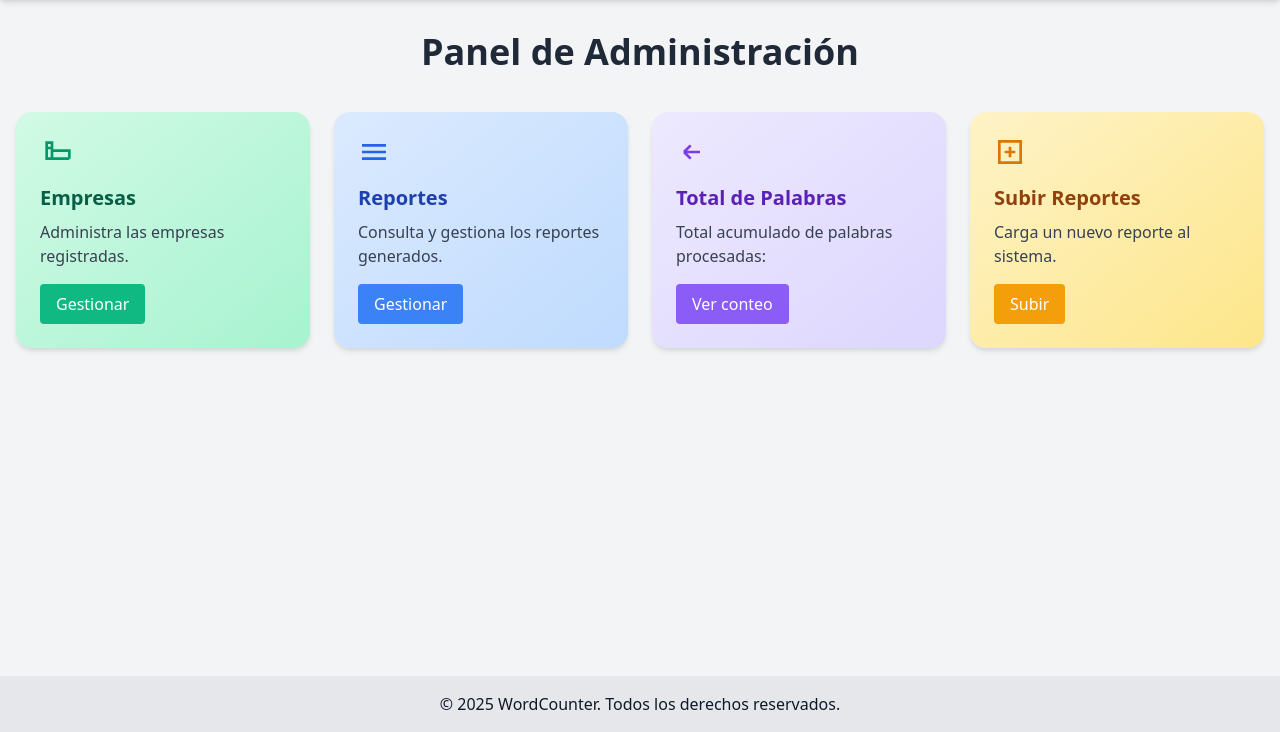
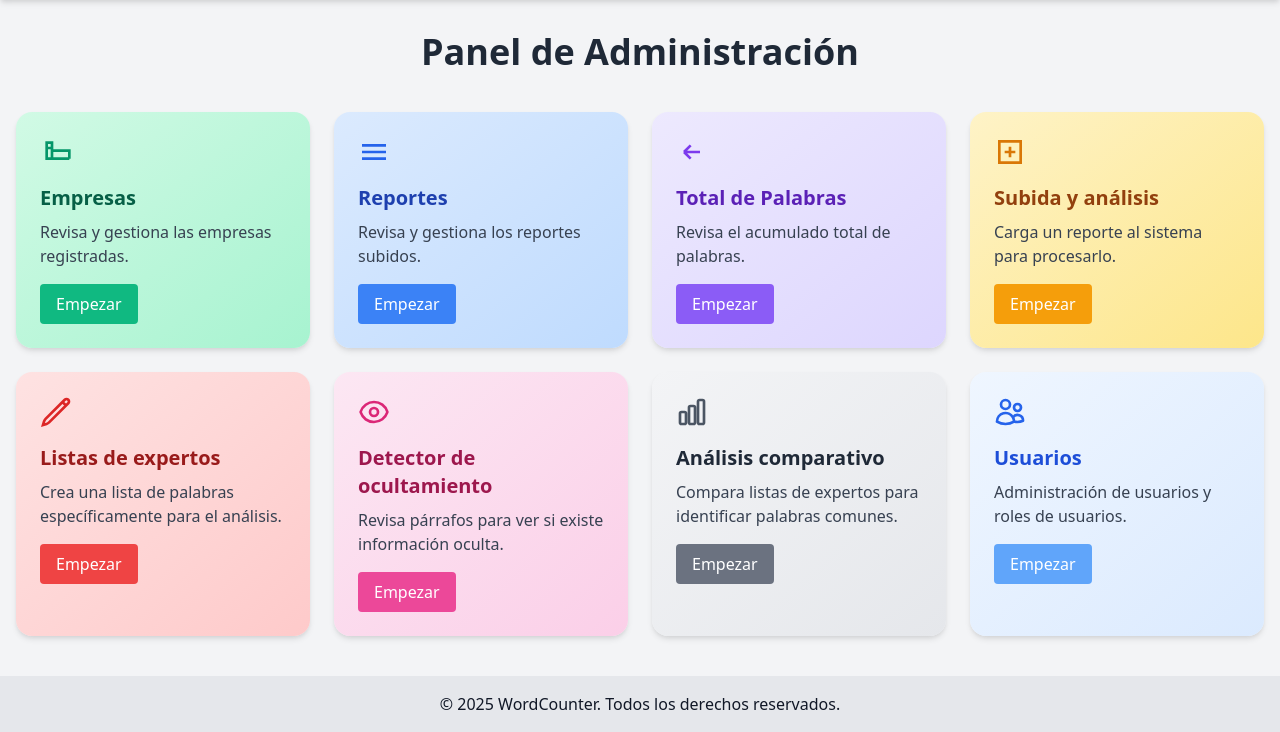
Before and after one commit to diegowar2525/ELI, a Django app: page /panel/ in a window 1280 px wide. Shown: the part 68-800 px from the top of the page. Run offline with Django 5.2, Linux system fonts and the light colour scheme; the visitor is signed in with stand-in values (Sample User, id 1); some libraries are stand-ins or nearby versions.

Commit message:
Versión 1.01

```diff
--- a/Counter/templates/panel.html
+++ b/Counter/templates/panel.html
@@ -7,7 +7,7 @@
     <h1 class="text-4xl font-bold mb-10 text-center text-gray-800">Panel de Administración</h1>
 
     <div class="grid grid-cols-1 sm:grid-cols-2 lg:grid-cols-4 gap-6">
-        <!-- Empresas -->
+        <!-- !Empresas -->
         <div class="bg-gradient-to-br from-green-100 to-green-200 p-6 rounded-2xl shadow-md hover:shadow-xl transform hover:-translate-y-1 transition duration-300">
             <div class="mb-4">
                 <svg class="w-8 h-8 text-green-600" fill="none" stroke="currentColor" stroke-width="2" viewBox="0 0 24 24">
@@ -15,11 +15,11 @@
                 </svg>
             </div>
             <h2 class="text-xl font-semibold mb-2 text-green-800">Empresas</h2>
-            <p class="text-gray-700 mb-4">Administra las empresas registradas.</p>
-            <a href="{% url 'companies' %}" class="inline-block bg-green-500 text-white px-4 py-2 rounded hover:bg-green-600 transition">Gestionar</a>
+            <p class="text-gray-700 mb-4">Revisa y gestiona las empresas registradas.</p>
+            <a href="{% url 'companies' %}" class="inline-block bg-green-500 text-white px-4 py-2 rounded hover:bg-green-600 transition">Empezar</a>
         </div>
 
-        <!-- Reportes -->
+        <!-- !Reportes -->
         <div class="bg-gradient-to-br from-blue-100 to-blue-200 p-6 rounded-2xl shadow-md hover:shadow-xl transform hover:-translate-y-1 transition duration-300">
             <div class="mb-4">
                 <svg class="w-8 h-8 text-blue-600" fill="none" stroke="currentColor" stroke-width="2" viewBox="0 0 24 24">
@@ -27,11 +27,11 @@
                 </svg>
             </div>
             <h2 class="text-xl font-semibold mb-2 text-blue-800">Reportes</h2>
-            <p class="text-gray-700 mb-4">Consulta y gestiona los reportes generados.</p>
-            <a href="{% url 'reports' %}" class="inline-block bg-blue-500 text-white px-4 py-2 rounded hover:bg-blue-600 transition">Gestionar</a>
+            <p class="text-gray-700 mb-4">Revisa y gestiona los reportes subidos.</p>
+            <a href="{% url 'reports' %}" class="inline-block bg-blue-500 text-white px-4 py-2 rounded hover:bg-blue-600 transition">Empezar</a>
         </div>
 
-        <!-- Conteo total -->
+        <!-- !Conteo total -->
         <div class="bg-gradient-to-br from-purple-100 to-purple-200 p-6 rounded-2xl shadow-md hover:shadow-xl transform hover:-translate-y-1 transition duration-300">
             <div class="mb-4">
                 <svg class="w-8 h-8 text-purple-600" fill="none" stroke="currentColor" stroke-width="2" viewBox="0 0 24 24">
@@ -39,21 +39,67 @@
                 </svg>
             </div>
             <h2 class="text-xl font-semibold mb-2 text-purple-800">Total de Palabras</h2>
-            <p class="text-gray-700 mb-4">Total acumulado de palabras procesadas:</p>
+            <p class="text-gray-700 mb-4">Revisa el acumulado total de palabras.</p>
             <div class="text-3xl font-bold text-purple-700 mb-4">{{ total_palabras }}</div>
-            <a href="{% url 'totalcount' %}" class="inline-block bg-purple-500 text-white px-4 py-2 rounded hover:bg-purple-600 transition">Ver conteo</a>
+            <a href="{% url 'totalcount' %}" class="inline-block bg-purple-500 text-white px-4 py-2 rounded hover:bg-purple-600 transition">Empezar</a>
         </div>
 
-        <!-- Subir reportes -->
+        <!-- !Subida y análisis -->
         <div class="bg-gradient-to-br from-yellow-100 to-yellow-200 p-6 rounded-2xl shadow-md hover:shadow-xl transform hover:-translate-y-1 transition duration-300">
             <div class="mb-4">
                 <svg class="w-8 h-8 text-yellow-600" fill="none" stroke="currentColor" stroke-width="2" viewBox="0 0 24 24">
                     <path d="M4 4v16h16V4H4zm4 8h8m-4-4v8" />
                 </svg>
             </div>
-            <h2 class="text-xl font-semibold mb-2 text-yellow-800">Subir Reportes</h2>
-            <p class="text-gray-700 mb-4">Carga un nuevo reporte al sistema.</p>
-            <a href="{% url 'upload' %}" class="inline-block bg-yellow-500 text-white px-4 py-2 rounded hover:bg-yellow-600 transition">Subir</a>
+            <h2 class="text-xl font-semibold mb-2 text-yellow-800">Subida y análisis</h2>
+            <p class="text-gray-700 mb-4">Carga un reporte al sistema para procesarlo.</p>
+            <a href="{% url 'upload' %}" class="inline-block bg-yellow-500 text-white px-4 py-2 rounded hover:bg-yellow-600 transition">Empezar</a>
+        </div>
+
+        <!-- !Listas de experto -->
+        <div class="bg-gradient-to-br from-red-100 to-red-200 p-6 rounded-2xl shadow-md hover:shadow-xl transform hover:-translate-y-1 transition duration-300">
+            <div class="mb-4">
+                <svg class="w-8 h-8 text-red-600" fill="none" stroke="currentColor" stroke-width="2" viewBox="0 0 24 24">
+                    <path d="m16.862 4.487 1.687-1.688a1.875 1.875 0 1 1 2.652 2.652L6.832 19.82a4.5 4.5 0 0 1-1.897 1.13l-2.685.8.8-2.685a4.5 4.5 0 0 1 1.13-1.897L16.863 4.487Zm0 0L19.5 7.125" />
+                </svg>
+            </div>
+            <h2 class="text-xl font-semibold mb-2 text-red-800">Listas de expertos</h2>
+            <p class="text-gray-700 mb-4">Crea una lista de palabras específicamente para el análisis.</p>
+            <a href="{% url 'expert_lists' %}" class="inline-block bg-red-500 text-white px-4 py-2 rounded hover:bg-red-600 transition">Empezar</a>
+        </div>
+        <!-- !Detector de ocultamiento -->
+        <div class="bg-gradient-to-br from-pink-100 to-pink-200 p-6 rounded-2xl shadow-md hover:shadow-xl transform hover:-translate-y-1 transition duration-300">
+            <div class="mb-4">
+                <svg class="w-8 h-8 text-pink-600" fill="none" stroke="currentColor" stroke-width="2" viewBox="0 0 24 24">
+                    <path stroke-linecap="round" stroke-linejoin="round" d="M2.036 12.322a1.012 1.012 0 0 1 0-.639C3.423 7.51 7.36 4.5 12 4.5c4.638 0 8.573 3.007 9.963 7.178.07.207.07.431 0 .639C20.577 16.49 16.64 19.5 12 19.5c-4.638 0-8.573-3.007-9.963-7.178Z" />
+                    <path stroke-linecap="round" stroke-linejoin="round" d="M15 12a3 3 0 1 1-6 0 3 3 0 0 1 6 0Z" />
+                </svg>
+            </div>
+            <h2 class="text-xl font-semibold mb-2 text-pink-800">Detector de ocultamiento</h2>
+            <p class="text-gray-700 mb-4">Revisa párrafos para ver si existe información oculta.</p>
+            <a href="{% url 'concealment_detection' %}" class="inline-block bg-pink-500 text-white px-4 py-2 rounded hover:bg-pink-600 transition">Empezar</a>
+        </div>
+        <!-- !Análisis comparativo -->
+        <div class="bg-gradient-to-br from-gray-100 to-gray-200 p-6 rounded-2xl shadow-md hover:shadow-xl transform hover:-translate-y-1 transition duration-300">
+            <div class="mb-4">
+                <svg class="w-8 h-8 text-gray-600" fill="none" stroke="currentColor" stroke-width="2" viewBox="0 0 24 24">
+                    <path stroke-linecap="round" stroke-linejoin="round" d="M3 13.125C3 12.504 3.504 12 4.125 12h2.25c.621 0 1.125.504 1.125 1.125v6.75C7.5 20.496 6.996 21 6.375 21h-2.25A1.125 1.125 0 0 1 3 19.875v-6.75ZM9.75 8.625c0-.621.504-1.125 1.125-1.125h2.25c.621 0 1.125.504 1.125 1.125v11.25c0 .621-.504 1.125-1.125 1.125h-2.25a1.125 1.125 0 0 1-1.125-1.125V8.625ZM16.5 4.125c0-.621.504-1.125 1.125-1.125h2.25C20.496 3 21 3.504 21 4.125v15.75c0 .621-.504 1.125-1.125 1.125h-2.25a1.125 1.125 0 0 1-1.125-1.125V4.125Z" />
+                </svg>
+            </div>
+            <h2 class="text-xl font-semibold mb-2 text-gray-800">Análisis comparativo</h2>
+            <p class="text-gray-700 mb-4">Compara listas de expertos para identificar palabras comunes.</p>
+            <a href="{% url 'comparative_analysis' %}" class="inline-block bg-gray-500 text-white px-4 py-2 rounded hover:bg-gray-600 transition">Empezar</a>
+        </div>
+        <!-- !Usuarios -->
+        <div class="bg-gradient-to-br from-blue-50 to-blue-100 p-6 rounded-2xl shadow-md hover:shadow-xl transform hover:-translate-y-1 transition duration-300">
+            <div class="mb-4">
+                <svg class="w-8 h-8 text-blue-600" fill="none" stroke="currentColor" stroke-width="2" viewBox="0 0 24 24">
+                    <path stroke-linecap="round" stroke-linejoin="round" d="M15 19.128a9.38 9.38 0 0 0 2.625.372 9.337 9.337 0 0 0 4.121-.952 4.125 4.125 0 0 0-7.533-2.493M15 19.128v-.003c0-1.113-.285-2.16-.786-3.07M15 19.128v.106A12.318 12.318 0 0 1 8.624 21c-2.331 0-4.512-.645-6.374-1.766l-.001-.109a6.375 6.375 0 0 1 11.964-3.07M12 6.375a3.375 3.375 0 1 1-6.75 0 3.375 3.375 0 0 1 6.75 0Zm8.25 2.25a2.625 2.625 0 1 1-5.25 0 2.625 2.625 0 0 1 5.25 0Z" />
+                </svg>
+            </div>
+            <h2 class="text-xl font-semibold mb-2 text-blue-700">Usuarios</h2>
+            <p class="text-gray-700 mb-4">Administración de usuarios y roles de usuarios.</p>
+            <a href="{% url 'users' %}" class="inline-block bg-blue-400 text-white px-4 py-2 rounded hover:bg-blue-500 transition">Empezar</a>
         </div>
     </div>
 </div>
--- a/Counter/urls.py
+++ b/Counter/urls.py
@@ -8,4 +8,8 @@ urlpatterns = [
     path("totalcount/", views.totalcount_view, name="totalcount"),
     path("companies/", include("Counter.urls_company")),
     path("reports/", include("Counter.urls_report")),
+    path("expert_lists/", views.expert_lists_view, name="expert_lists"),
+    path("concealment_detection/", views.concealment_detection_view, name="concealment_detection"),
+    path("comparative_analysis/", views.comparative_analysis_view, name="comparative_analysis"),
+    path("users/", views.users_view, name="users"),
 ]
--- a/Counter/views.py
+++ b/Counter/views.py
@@ -2,7 +2,7 @@ from django.shortcuts import render, redirect
 from django.http import HttpResponse
 from django.contrib.auth.decorators import login_required
 from .models import Report, Company, Province, TotalCountReport, TotalCount, ExpertWord
-from .forms import IndividualReportUploadForm, ZipUploadForm, CompanyForm
+from .forms import IndividualReportUploadForm, ZipUploadForm
 from django.contrib import messages
 from django.db.models import Sum
 from .main import process_report, process_zip
@@ -16,8 +16,6 @@ from openpyxl.utils import get_column_letter
 
 
 # * ---------------------------------------- VISTAS GENERALES ----------------------------------------
-
-
 def index_view(request):
     return render(request, "index.html")
 
@@ -227,6 +225,21 @@ def export_totalcount_excel(request):
     return response
 
 
+def expert_lists_view(request):
+    return render(request, "expert_lists.html")
+
+
+def concealment_detection_view(request):
+    return render(request, "concealment_detection.html")
+
+
+def comparative_analysis_view(request):
+    return render(request, "comparative_analysis.html")
+
+
+def users_view(request):
+    return render(request, "users.html")
+
 # * ---------------------------------------- CRUD COMPANIES  ----------------------------------------
 @login_required
 def see_company_json(request, company_id):
@@ -304,8 +317,6 @@ def update_company(request, company_id):
 
 
 # * ---------------------------------------- CRUD REPORT  ----------------------------------------
-
-
 def see_report_json(request, report_id):
     report = Report.objects.get(id=report_id)
     data = {
```
Also changed, not shown: Counter/templates/totalcountreport.html (+16 -4 lines), Counter/templates/upload.html (+6 -5 lines), Counter/templates/comparative_analysis.html (added), Counter/templates/concealment_detection.html (added), Counter/templates/expert_lists.html (added), Counter/templates/users.html (added).
